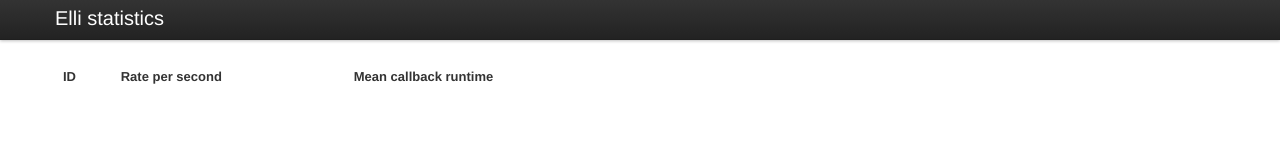
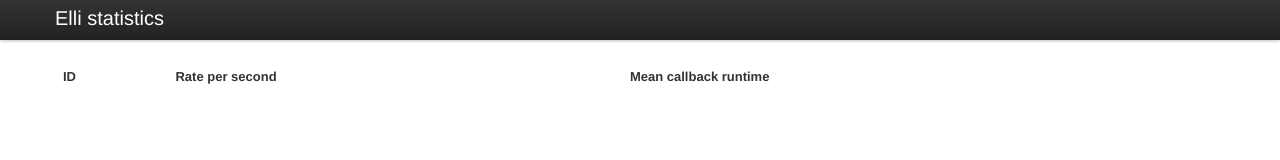
Before and after one commit to knutin/elli_stats, a plain HTML site: page priv/docroot/index.html in a window 1280 px wide. Drawn offline with nearby package versions, Linux system fonts and the light colour scheme; files that its build step writes are made by us from their sources; files whose address does not match are found by name.

Commit message:
Fluid table width.

```diff
--- a/priv/docroot/index.html
+++ b/priv/docroot/index.html
@@ -47,7 +47,7 @@
 
     <div class="container">
 
-      <table id="requests" class="table" style="width: 600px">
+      <table id="requests" class="table">
         <thead>
           <tr>
             <th>ID</th>
```
